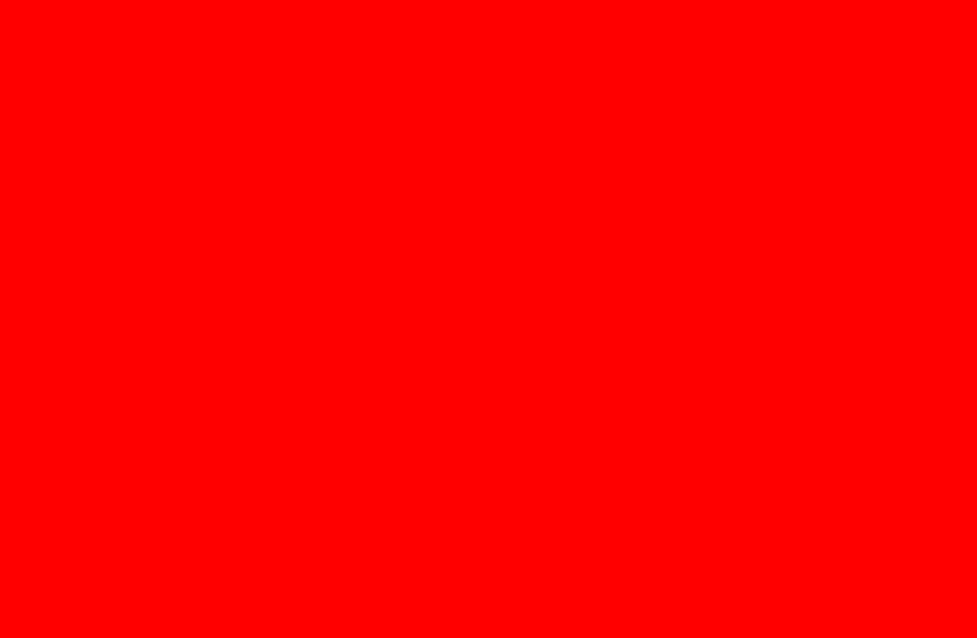
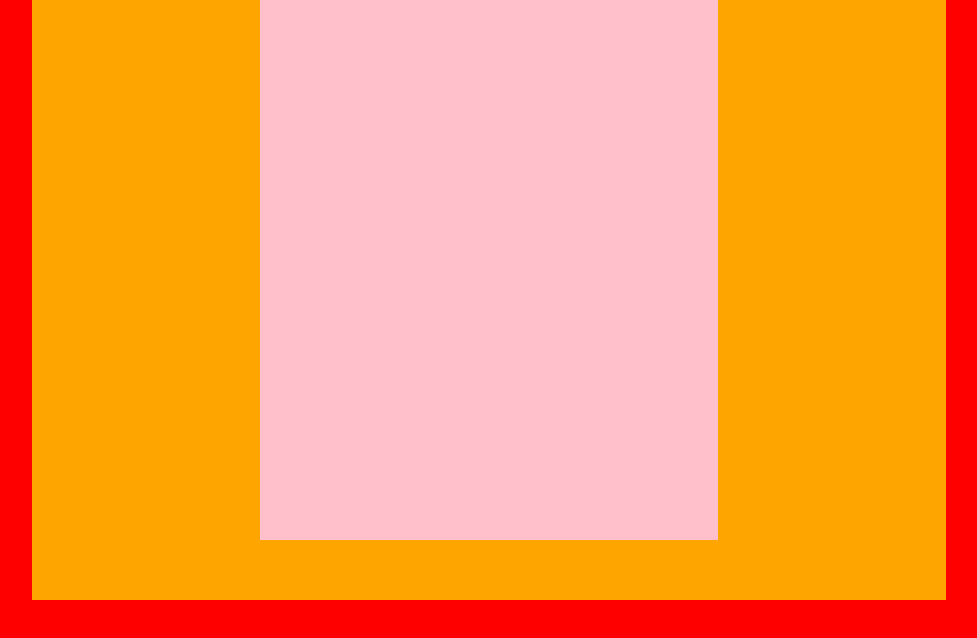
Before and after one commit to hoshikitsunoda/liquidiscogs, a website: page app/index.html in a window 1280 px wide. Shown: the whole page, without its empty margins (151-1128 px from the left). Drawn offline with nearby package versions, Linux system fonts and the light colour scheme; files that its build step writes are made by us from their sources.

Commit message:
added reload on html and js #1

```diff
--- a/app/index.html
+++ b/app/index.html
@@ -15,7 +15,12 @@
         <!--[if lt IE 7]>
             <p class="browsehappy">You are using an <strong>outdated</strong> browser. Please <a href="#">upgrade your browser</a> to improve your experience.</p>
         <![endif]-->
-
+        <div class="container">
+            <div class="inner">
+                <div class="left"></div>
+                <div class="right"></div>
+            </div>
+        </div>
         <script src="" async defer></script>
     </body>
 </html>
--- a/app/scss/styles.scss
+++ b/app/scss/styles.scss
@@ -5,6 +5,16 @@ body {
     background: red;
 }
 
-.testing {
+.container {
   width: percentage(5/7);
+  height: 600px;
+  background: orange;
+  margin: 0 auto;
+
+  .inner {
+      width: 50%;
+      height: 90%;
+      background-color: pink;
+      margin: 0 auto;
+  }
 }
--- a/gulpfile.js
+++ b/gulpfile.js
@@ -6,9 +6,7 @@ gulp.task('sass', function () {
     return gulp.src('app/scss/**/*.scss')
         .pipe(sass())
         .pipe(gulp.dest('app/css'))
-        .pipe(browserSync.reload({
-            stream: true
-        }))
+        .pipe(browserSync.stream());
 });
 
 gulp.task('browserSync', function () {
@@ -22,4 +20,6 @@ gulp.task('browserSync', function () {
 gulp.task('watch', function () {
     gulp.watch('app/scss/**/*.scss', gulp.series('sass'));
     gulp.watch('app/scss/**/*.scss', gulp.series('browserSync'));
+    gulp.watch('app/*.html', browserSync.reload);
+    gulp.watch('app/js/**/*.js', browserSync.reload);
 })
```
